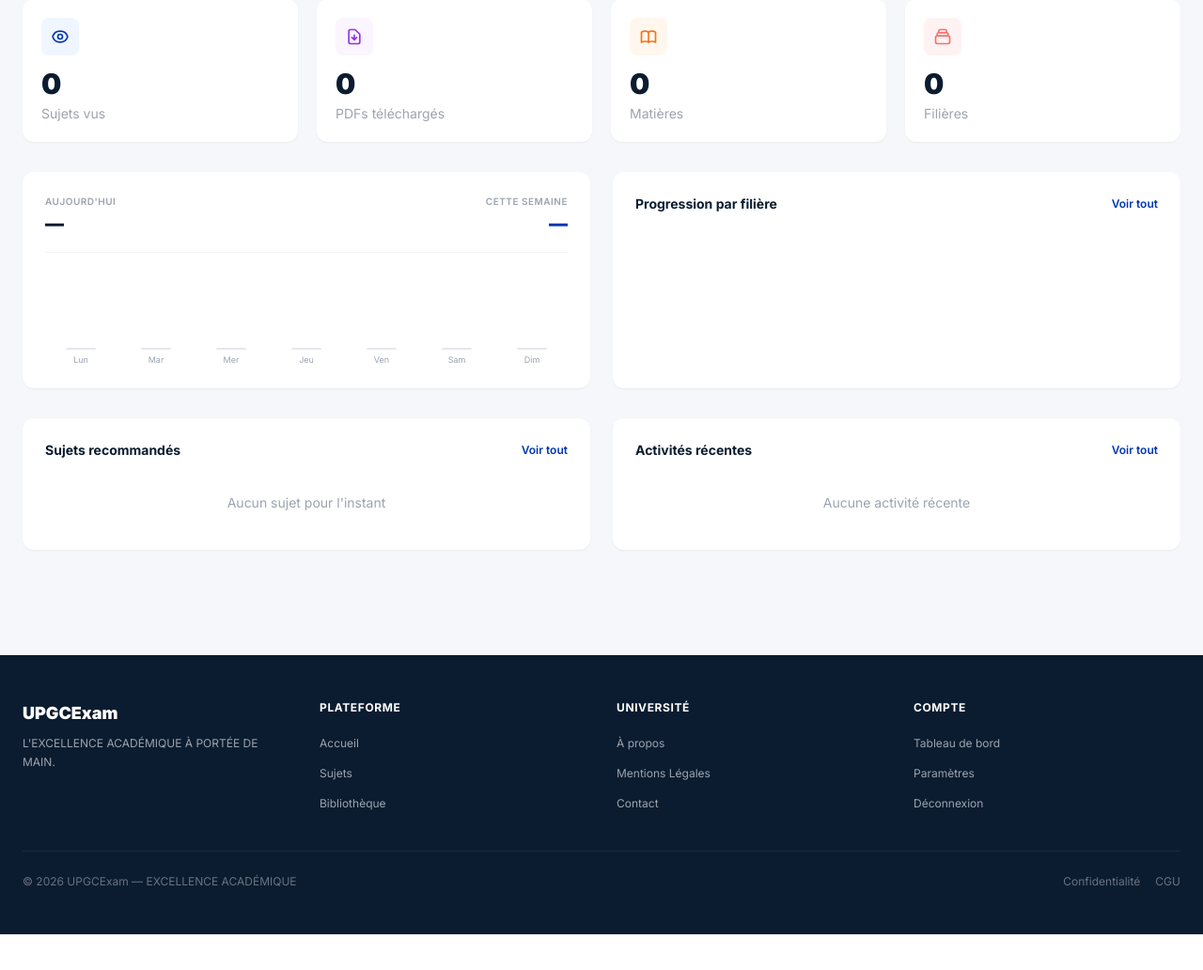
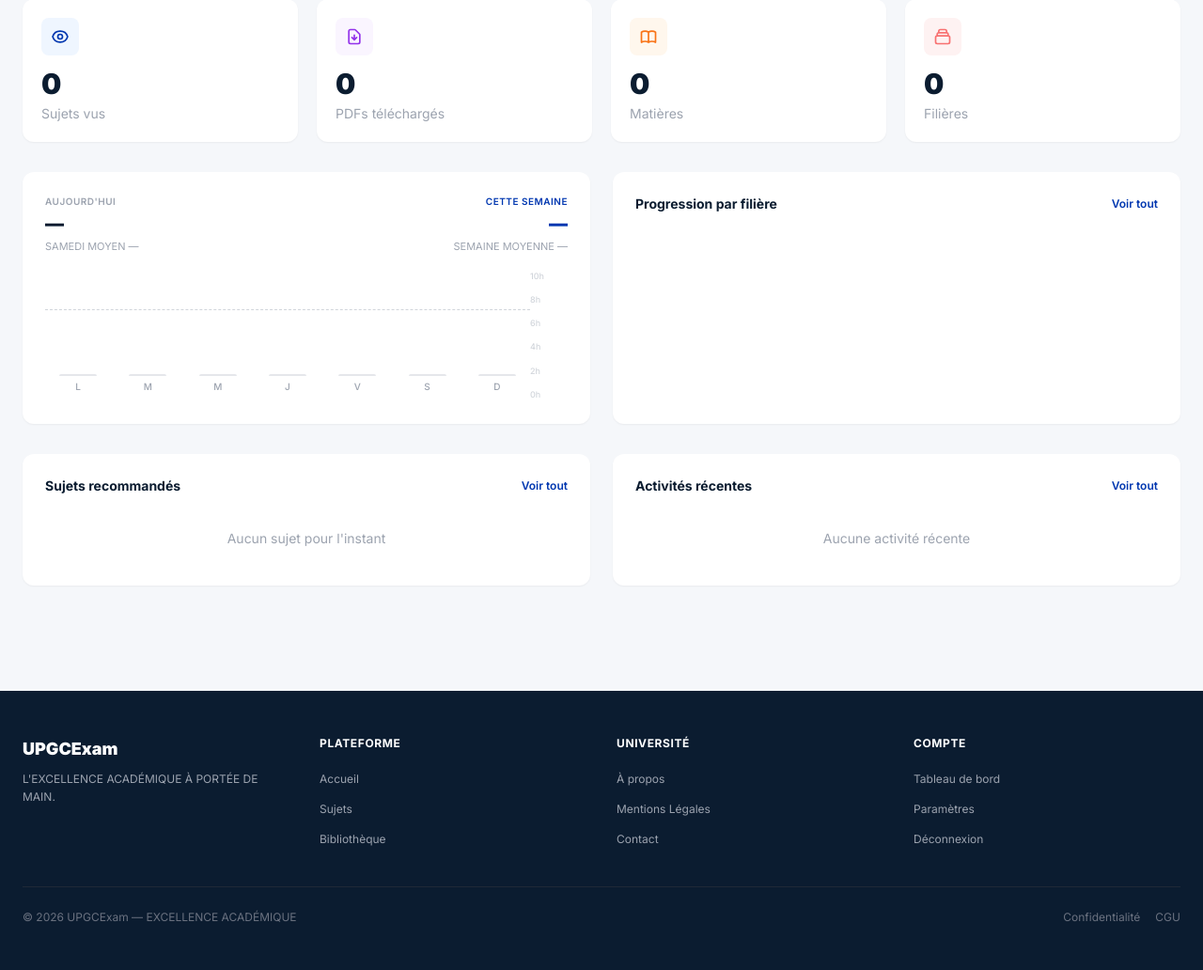
Before and after one commit to TANNOU-dev/upgcexam, a Django app: page /tableau-de-bord/ in a window 1280 px wide. Shown: the part 222-1254 px from the top of the page at 94% size. Before the commit the page ends 1216 px from the top, so only its background shows below. Run offline with Django 5.2, Linux system fonts and the light colour scheme; the visitor is signed in with stand-in values (Sample User, id 1); data comes from the database, SQL or seed files in the repository; data that the repository does not hold is empty; some libraries are stand-ins or nearby versions.

Commit message:
Refonte carte activite hebdomadaire tableau de bord
- Nouveau layout : Aujourd'hui + moyenne / Cette semaine + moyenne
- Echelle 0h-10h sur la droite avec ligne de reference 8h
- Barres degrade bleu UPGC, jours abregees L M M J V S D
- Ajout moyenne_semaine au contexte vue

```diff
--- a/core/templates/core/tableau_de_bord.html
+++ b/core/templates/core/tableau_de_bord.html
@@ -168,30 +168,46 @@
         <!-- Graphique + Progression -->
         <div class="grid grid-cols-1 lg:grid-cols-2 gap-4 sm:gap-6 mb-8">
             <div class="bg-white rounded-xl shadow-sm p-4 sm:p-6">
-                <!-- Header : Aujourd'hui / Cette semaine (responsive 2 colonnes) -->
-                <div class="flex items-center justify-between mb-4 sm:mb-6 pb-3 sm:pb-4 border-b border-gray-100">
-                    <div class="min-w-0">
+                <!-- Header : Aujourd'hui / Cette semaine (side by side) -->
+                <div class="grid grid-cols-2 gap-4 mb-3 sm:mb-4">
+                    <div>
                         <p class="text-[9px] sm:text-[10px] font-semibold tracking-wider text-gray-400 uppercase">Aujourd'hui</p>
                         <p class="text-lg sm:text-xl font-black text-[#0B1C30] mt-0.5">{{ temps_aujourd_hui }}</p>
+                        <p class="text-[10px] sm:text-[11px] text-gray-400 mt-0.5">{{ aujourdhui_nom }} MOYEN {{ moyenne_jour }}</p>
                     </div>
-                    <div class="text-right min-w-0 ml-4">
-                        <p class="text-[9px] sm:text-[10px] font-semibold tracking-wider text-gray-400 uppercase">Cette semaine</p>
+                    <div class="text-right">
+                        <p class="text-[9px] sm:text-[10px] font-semibold tracking-wider text-[#0037B0] uppercase">Cette semaine</p>
                         <p class="text-lg sm:text-xl font-black text-[#0037B0] mt-0.5">{{ total_semaine }}</p>
+                        <p class="text-[10px] sm:text-[11px] text-gray-400 mt-0.5">SEMAINE MOYENNE {{ moyenne_semaine }}</p>
                     </div>
                 </div>
+                <!-- Barres avec échelle -->
+                <div class="relative pt-5 pb-2">
+                    <!-- Scale sur la droite -->
+                    <div class="absolute right-0 top-0 bottom-0 w-8 sm:w-10 flex flex-col justify-between text-[8px] sm:text-[9px] text-gray-300 font-medium">
+                        <span>10h</span>
+                        <span>8h</span>
+                        <span>6h</span>
+                        <span>4h</span>
+                        <span>2h</span>
+                        <span>0h</span>
+                    </div>
                     <!-- Barres -->
-                <div class="flex items-end justify-between h-20 sm:h-24 gap-0.5 sm:gap-1">
+                    <div class="flex items-end justify-between h-24 sm:h-28 gap-0.5 sm:gap-1 pr-8 sm:pr-10 relative">
                         {% for jour, hauteur, temps in activite %}
-                    <div class="flex flex-col items-center relative group flex-1">
+                        <div class="flex flex-col items-center flex-1 h-full justify-end relative">
                             {% if hauteur > 2 %}
-                        <div class="w-full sm:w-8 rounded-t-lg transition-all duration-300 hover:opacity-80 cursor-pointer relative" style="height: {{ hauteur }}px; background: linear-gradient(180deg, #0037B0, #4F8CFF);">
+                            <div class="w-full sm:w-10 rounded-t-md transition-all duration-300 hover:opacity-80 cursor-pointer relative z-10" style="height: {{ hauteur }}px; background: linear-gradient(180deg, #0037B0, #4F8CFF);">
                             {% else %}
-                        <div class="w-full sm:w-8 rounded-t-lg transition-all duration-300 relative" style="height: 2px; background: #E5E7EB;">
+                            <div class="w-full sm:w-10 rounded-t-md z-10" style="height: 2px; background: #E5E7EB;">
                             {% endif %}
                             </div>
-                        <span class="text-[8px] sm:text-[9px] text-gray-400 mt-1">{{ jour }}</span>
+                            <span class="text-[9px] sm:text-[10px] text-gray-400 mt-1 z-10 font-medium">{{ jour|slice:":1" }}</span>
                         </div>
                         {% endfor %}
+                        <!-- Ligne pointillée de référence à 8h -->
+                        <div class="absolute left-0 right-8 sm:right-10 border-t border-dashed border-gray-300 pointer-events-none" style="top: 20%;"></div>
+                    </div>
                 </div>
             </div>
             <div class="bg-white rounded-xl shadow-sm p-6">
--- a/core/views.py
+++ b/core/views.py
@@ -782,6 +782,9 @@ def tableau_de_bord(request):
     total_semaine = formater_temps(total_secondes)
     if total_semaine != "—":
         total_semaine = f"{total_semaine}"
+    # Moyenne hebdo (sur 7 jours)
+    moyenne_semaine_sec = total_secondes
+    moyenne_semaine = formater_temps(moyenne_semaine_sec)
     # Nom du jour actuel pour l'affichage
     jours_noms = ["LUNDI", "MARDI", "MERCREDI", "JEUDI", "VENDREDI", "SAMEDI", "DIMANCHE"]
     aujourdhui_nom = jours_noms[aujourdhui_idx]
@@ -820,6 +823,7 @@ def tableau_de_bord(request):
             "total_semaine": total_semaine,
             "temps_aujourd_hui": temps_aujourd_hui,
             "moyenne_jour": moyenne_jour,
+            "moyenne_semaine": moyenne_semaine,
             "aujourdhui_nom": aujourdhui_nom,
             "sujets_recommandes": sujets_recommandes,
             "activites_recentes": activites_recentes,
```
Lines whose indentation alone changed are shown as unchanged.
